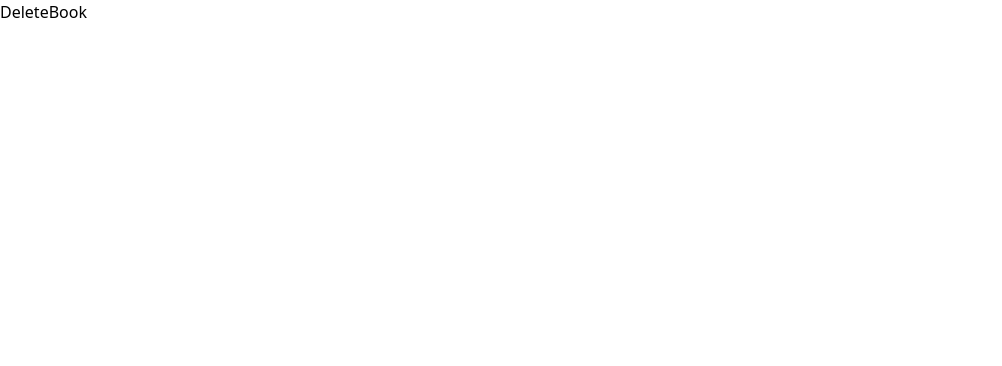
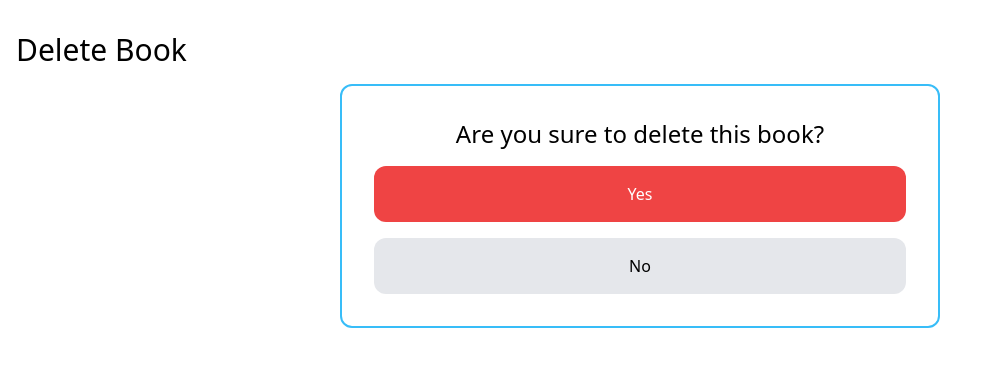
Before and after one commit to Hilalhidayah17/BookStore-Mern-stack, a React (Vite) app in the folder frontend/: page /books/delete/1 in a window 1280 px wide. Shown: the top 366 px of the page, without its empty margins (0-1002 px from the left). Built offline with nearby package versions, Linux system fonts and the light colour scheme.

Commit message:
14. Add a delete feature

```diff
--- a/frontend/src/pages/DeleteBook.jsx
+++ b/frontend/src/pages/DeleteBook.jsx
@@ -1,5 +1,43 @@
-import React from "react";
+import React, { useState } from "react";
+import { useNavigate, useParams } from "react-router-dom";
+import axios from "axios";
+import Spinner from "../components/Spinner";
+import { Link } from "react-router-dom";
 
 export default function DeleteBook() {
-  return <div>DeleteBook</div>;
+  const [loading, setLoading] = useState(false);
+  const { id } = useParams();
+  const navigate = useNavigate();
+
+  const handleDeleteBook = () => {
+    setLoading(true);
+    axios
+      .delete(`http://localhost:3000/books/${id}`)
+      .then(() => {
+        setLoading(false);
+        navigate("/");
+      })
+      .catch((err) => {
+        setLoading(false);
+        console.log(err);
+      });
+  };
+  return (
+    <div className="p-4">
+      <h1 className="text-3xl my-4">Delete Book</h1>
+      {loading ? <Spinner /> : ""}
+      <div className="flex flex-col items-center border-2 border-sky-400 rounded-xl w-[600px] p-8 mx-auto">
+        <h3 className="text-2xl">Are you sure to delete this book?</h3>
+        <button
+          className="bg-red-500 p-4 text-white my-4 w-full rounded-xl"
+          onClick={handleDeleteBook}
+        >
+          Yes
+        </button>
+        <Link to={"/"} className="w-full">
+          <button className="bg-gray-200 w-full rounded-xl p-4">No</button>
+        </Link>
+      </div>
+    </div>
+  );
 }
```
